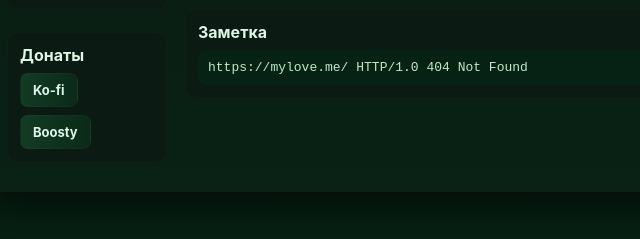
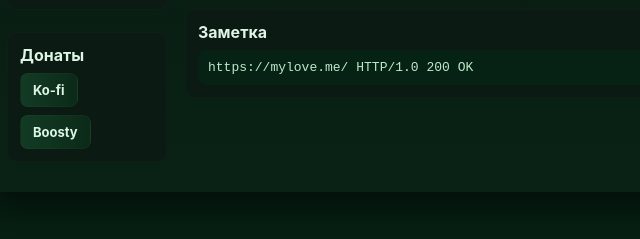
Before and after one commit to cactus-spike1/profile, a plain HTML site: page index.html in a window 1280 px wide. Shown: the part 457-696 px from the top of the page, 241-881 px from the left. Drawn offline with Linux system fonts and the light colour scheme.

Commit message:
Update index.html

```diff
--- a/index.html
+++ b/index.html
@@ -380,7 +380,7 @@
 
       <div class="section">
         <div class="box-title">Заметка</div>
-        <div class="bytes">https://mylove.me/ HTTP/1.0 404 Not Found</div>
+        <div class="bytes">https://mylove.me/ HTTP/1.0 200 OK </div>
       </div>
     </div>
   </main>
```
